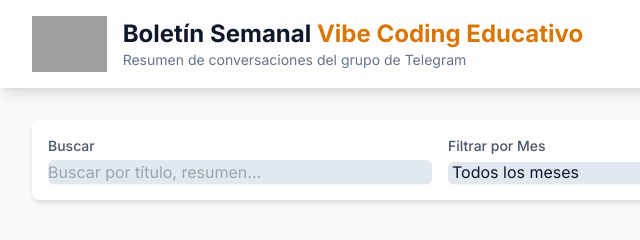
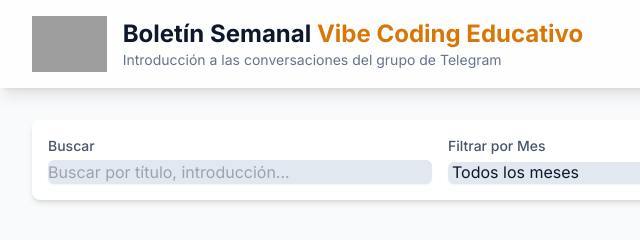
Before and after one commit to Vibe-Coding-Educativo/boletin, a plain HTML site: page index.html in a window 1280 px wide. Shown: the top 240 px of the page, 0-640 px from the left. Drawn offline with nearby package versions, Linux system fonts and the light colour scheme; no server answers; grey boxes are pictures that could not be loaded.

Commit message:
Update index.html

```diff
--- a/index.html
+++ b/index.html
@@ -5,29 +5,23 @@
     <meta name="viewport" content="width=device-width, initial-scale=1.0">
     <title>Boletín Vibe Coding Educativo</title>
 
-    <!-- Tailwind CSS -->
     <script src="https://cdn.tailwindcss.com"></script>
-    <!-- Tailwind CSS Config -->
     <script>
         tailwind.config = {
             darkMode: 'class', // Habilita el modo oscuro basado en clases (ej: class="dark")
         }
     </script>
 
-    <!-- Marked.js for Markdown rendering -->
     <script src="https://cdn.jsdelivr.net/npm/marked/marked.min.js"></script>
 
-    <!-- Google Fonts -->
     <link rel="preconnect" href="https://fonts.googleapis.com">
     <link rel="preconnect" href="https://fonts.gstatic.com" crossorigin>
     <link href="https://fonts.googleapis.com/css2?family=Inter:wght@400;500;600;700&family=Roboto+Mono:wght@400;700&display=swap" rel="stylesheet">
 
-    <!-- Link to external CSS file -->
     <link rel="stylesheet" href="style.css">
 </head>
 <body class="bg-slate-50 dark:bg-slate-900 text-slate-800 dark:text-slate-200 transition-colors duration-300">
 
-    <!-- Header -->
     <header class="bg-white/80 dark:bg-slate-900/80 backdrop-blur-sm shadow-lg sticky top-0 z-20 py-4 px-4 md:px-8">
         <div class="container mx-auto flex flex-col md:flex-row justify-between items-center gap-4">
             <div class="flex items-center gap-4">
@@ -36,27 +30,24 @@
                     <h1 class="text-xl md:text-2xl font-bold text-slate-900 dark:text-white">
                         Boletín Semanal <a href="https://t.me/vceduca" target="_blank" rel="noopener noreferrer" class="text-amber-600 dark:text-amber-500 hover:underline">Vibe Coding Educativo</a>
                     </h1>
-                    <p class="text-sm text-slate-500 dark:text-slate-400">Resumen de conversaciones del grupo de Telegram</p>
+                    <p class="text-sm text-slate-500 dark:text-slate-400">Introducción a las conversaciones del grupo de Telegram</p>
                 </div>
             </div>
             <div class="flex items-center gap-4">
                 <button id="theme-toggle" class="p-2 rounded-md text-slate-600 dark:text-slate-300 hover:bg-slate-200 dark:hover:bg-slate-700 transition-colors" aria-label="Cambiar tema">
-                    <!-- SVG icon will be injected here by JS -->
-                </button>
+                    </button>
                 <select id="year-selector" class="bg-slate-200 dark:bg-slate-700 border-slate-300 dark:border-slate-600 text-slate-900 dark:text-slate-100 rounded-md shadow-sm focus:border-amber-500 focus:ring focus:ring-amber-500 focus:ring-opacity-50"></select>
             </div>
         </div>
     </header>
 
-    <!-- Main Content -->
     <main class="container mx-auto p-4 md:p-8">
 
-        <!-- Filters and Search -->
         <div class="mb-8 p-4 bg-white dark:bg-slate-800 rounded-lg shadow-md">
             <div class="grid grid-cols-1 md:grid-cols-3 gap-4">
                 <div>
                     <label for="search-input" class="block text-sm font-medium text-slate-600 dark:text-slate-300 mb-1">Buscar</label>
-                    <input type="text" id="search-input" placeholder="Buscar por título, resumen..." class="w-full rounded-md shadow-sm bg-slate-200 dark:bg-slate-700 border-slate-300 dark:border-slate-600 text-slate-900 dark:text-slate-100 focus:border-amber-500 focus:ring focus:ring-amber-500 focus:ring-opacity-50">
+                    <input type="text" id="search-input" placeholder="Buscar por título, introducción..." class="w-full rounded-md shadow-sm bg-slate-200 dark:bg-slate-700 border-slate-300 dark:border-slate-600 text-slate-900 dark:text-slate-100 focus:border-amber-500 focus:ring focus:ring-amber-500 focus:ring-opacity-50">
                 </div>
                 <div>
                     <label for="month-filter" class="block text-sm font-medium text-slate-600 dark:text-slate-300 mb-1">Filtrar por Mes</label>
@@ -73,32 +64,26 @@
             </div>
         </div>
 
-        <!-- Loading Spinner -->
         <div id="loader" class="flex justify-center items-center py-20">
             <div class="loader ease-linear rounded-full border-8 border-t-8 border-slate-200 dark:border-slate-600 h-32 w-32" style="border-top-color: #f59e0b;"></div>
         </div>
 
-        <!-- No Results Message -->
         <div id="no-results" class="text-center py-20 hidden">
             <h2 class="text-2xl font-bold text-slate-600 dark:text-slate-400">No se encontraron boletines</h2>
             <p class="text-slate-500 dark:text-slate-500 mt-2">Prueba a cambiar los filtros o el término de búsqueda.</p>
         </div>
 
-        <!-- Newsletter Grid -->
         <div id="newsletter-grid" class="grid grid-cols-1 md:grid-cols-2 lg:grid-cols-3 gap-6 loaded"></div>
     </main>
 
-    <!-- Modal for full newsletter -->
     <div id="modal" class="fixed inset-0 bg-black/70 z-50 hidden items-center justify-center p-0">
         <div class="bg-white dark:bg-slate-900 w-full h-full flex flex-col">
-            <!-- Header -->
             <div class="flex justify-between items-center p-4 md:p-6 border-b border-slate-200 dark:border-slate-700 bg-white/95 dark:bg-slate-900/95 backdrop-blur-sm sticky top-0 z-10">
                 <div class="flex-1 min-w-0">
                     <h2 id="modal-title" class="text-xl md:text-2xl font-bold text-slate-900 dark:text-white truncate pr-4"></h2>
                     <p id="modal-date" class="text-sm text-amber-600 dark:text-amber-400 font-medium mt-1"></p>
                 </div>
                 <div class="flex items-center gap-3">
-                    <!-- Quick navigation -->
                     <nav class="hidden md:flex items-center gap-3 text-sm">
                         <button id="nav-content" class="text-slate-600 dark:text-slate-400 hover:text-amber-600 dark:hover:text-amber-400 transition-colors">Contenido</button>
                         <span class="text-slate-300 dark:text-slate-600">|</span>
@@ -124,23 +109,18 @@
                 </div>
             </div>
 
-            <!-- Content -->
             <div class="flex-1 overflow-hidden">
                 <div class="h-full flex">
-                    <!-- Main content area -->
                     <div class="flex-1 overflow-y-auto">
                         <div class="max-w-4xl mx-auto">
-                            <!-- Media section -->
                             <div id="modal-video-container" class="w-full"></div>
 
-                            <!-- Article-style content -->
                             <article class="max-w-3xl mx-auto px-6 md:px-8 py-8">
                                 <div id="modal-body-content" class="prose prose-custom prose-lg max-w-none"></div>
                             </article>
                         </div>
                     </div>
 
-                    <!-- Sidebar -->
                     <aside id="modal-sidebar" class="hidden lg:block w-80 bg-slate-50 dark:bg-slate-800/50 border-l border-slate-200 dark:border-slate-700 overflow-y-auto">
                         <div class="p-6">
                             <h3 class="text-lg font-semibold text-slate-900 dark:text-white mb-4">Preguntas Frecuentes</h3>
@@ -149,7 +129,6 @@
                     </aside>
                 </div>
 
-                <!-- Mobile FAQ/TOC section -->
                 <section id="mobile-content-section" class="lg:hidden border-t border-slate-200 dark:border-slate-700 bg-slate-50 dark:bg-slate-800/50">
                     <div class="max-w-3xl mx-auto px-6 md:px-8 py-8">
                         <h3 id="mobile-section-title" class="text-xl font-semibold text-slate-900 dark:text-white mb-4">Preguntas Frecuentes</h3>
@@ -160,14 +139,12 @@
         </div>
     </div>
 
-    <!-- Footer -->
     <footer id="page-footer" class="mt-12 py-6 border-t border-slate-200 dark:border-slate-700 text-center text-slate-500 dark:text-slate-400 text-sm">
         <a href="https://vibe-coding-educativo.github.io/" target="_blank" rel="noopener noreferrer" class="hover:text-amber-600 dark:hover:text-amber-400 transition-colors">
             Visita la web de Vibe Coding Educativo
         </a>
     </footer>
 
-    <!-- Link to external JS file -->
     <script src="script.js" defer></script>
 </body>
 </html>
```
